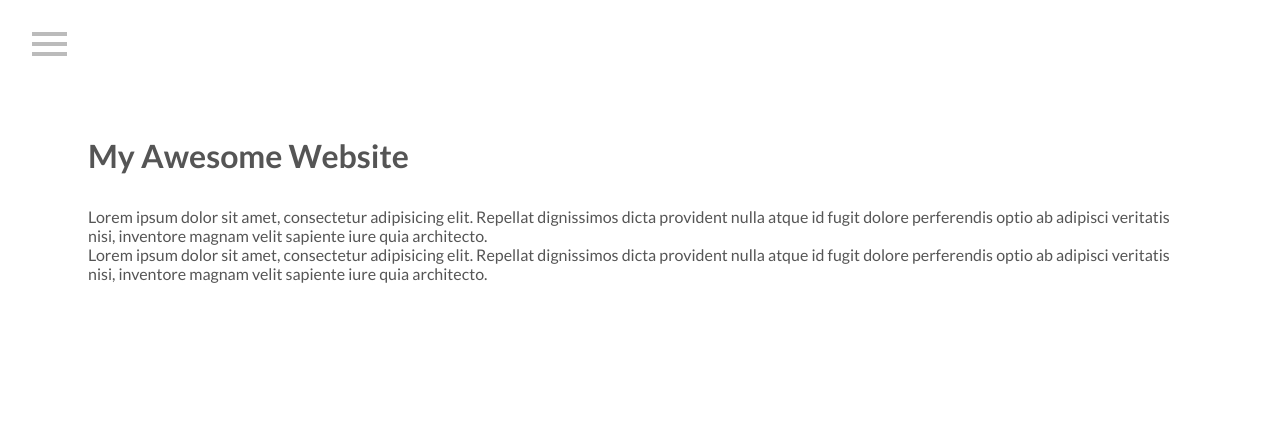
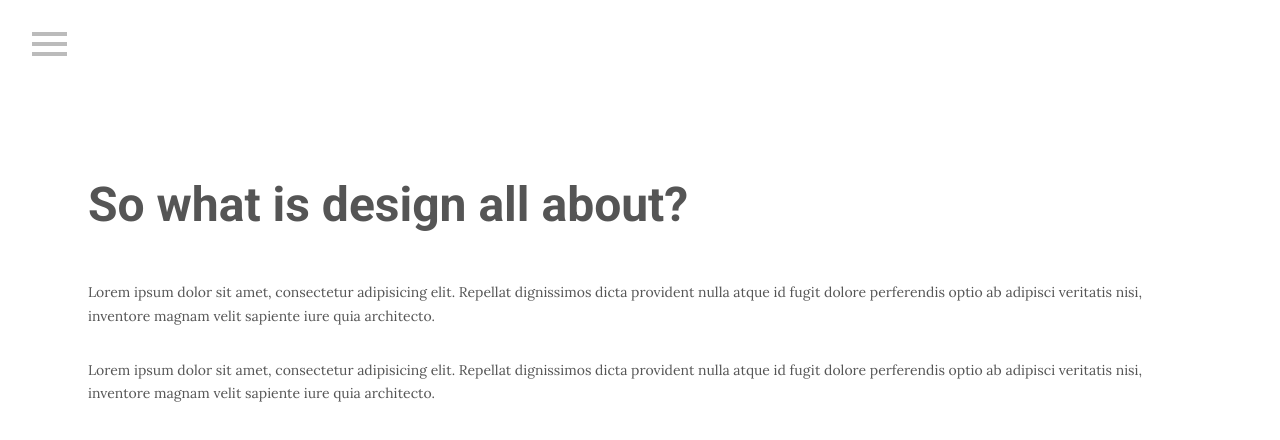
Before and after one commit to celestelayne/off-canvas-sidebar-menu, a plain HTML site: page index.html in a window 1280 px wide. Drawn offline with Linux system fonts and the light colour scheme.

Commit message:
update google fonts

```diff
--- a/css/main.css
+++ b/css/main.css
@@ -28,7 +28,16 @@ h2 {
 }
 
 h1 {
+  font-Family: 'Roboto', Sans-Serif;
+  font-Size: 48px;
   margin: 2.5em 0 1em;
+}
+
+p {
+  font-Family: 'Lora', Serif;
+  font-Size: 14px;
+  line-height: 1.68em;
+  margin-bottom: 2.2em;
 }
 
 .hamburger {
--- a/index.html
+++ b/index.html
@@ -6,7 +6,7 @@
     <title>Sidebar with Transition</title>
     <meta name="viewport" content="width=device-width, initial-scale=1">
     <!-- Google Fonts -->
-    <link href='http://fonts.googleapis.com/css?family=Lato:400,700' rel='stylesheet' type='text/css'>
+    <link href="https://fonts.googleapis.com/css?family=Lora|Roboto:400,700" rel="stylesheet">
     <!-- Custom Stylesheets -->
     <link rel="stylesheet" href="css/main.css">
     <!-- Custom JavaScript -->
@@ -34,7 +34,7 @@
 
     <div class="content">
       <div class="content-inner">
-        <h1>My Awesome Website</h1>
+        <h1>So what is design all about?</h1>
         <p>Lorem ipsum dolor sit amet, consectetur adipisicing elit. Repellat dignissimos dicta provident nulla atque id fugit dolore perferendis optio ab adipisci veritatis nisi, inventore magnam velit sapiente iure quia architecto.</p>
         <p>Lorem ipsum dolor sit amet, consectetur adipisicing elit. Repellat dignissimos dicta provident nulla atque id fugit dolore perferendis optio ab adipisci veritatis nisi, inventore magnam velit sapiente iure quia architecto.</p>
       </div>
```
